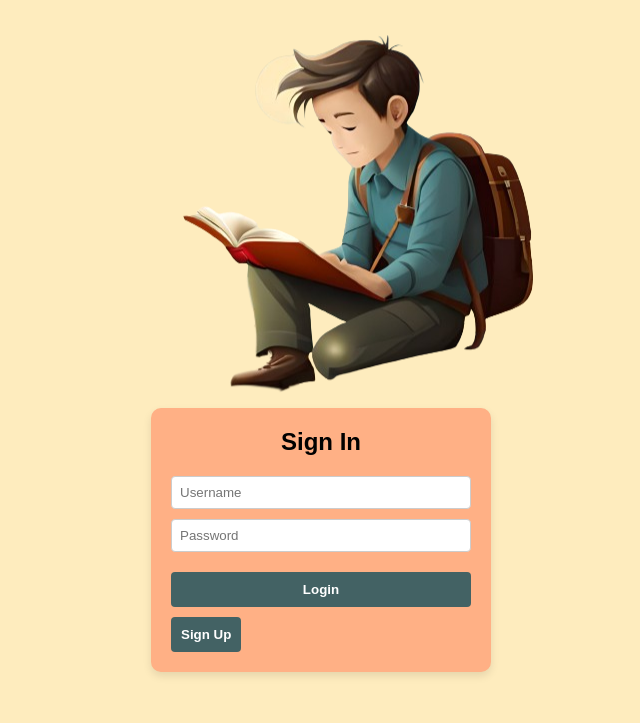
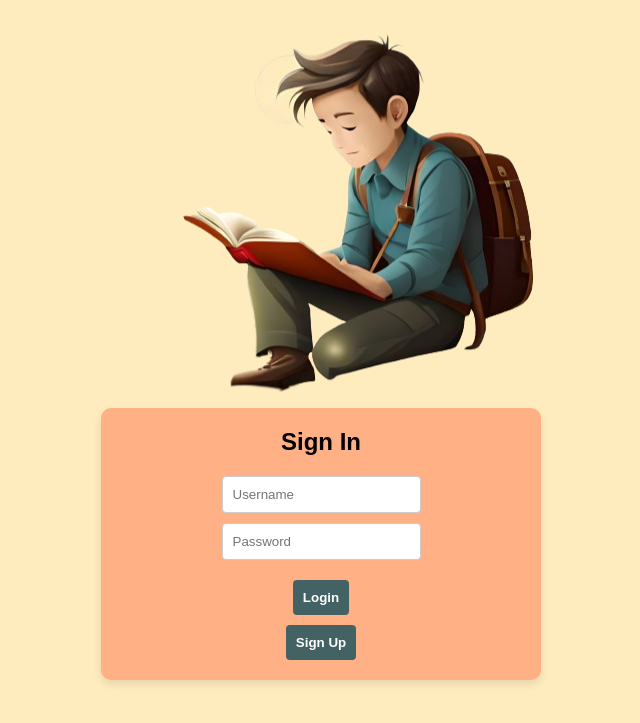
Before and after one commit to bruikey/Shaunslib, a Flask app: page / in a window 1280 px wide. Shown: the top 723 px of the page, without its empty margins (319-959 px from the left). Run offline with Flask 3, Linux system fonts and the light colour scheme.

Commit message:
update db

```diff
--- a/app.py
+++ b/app.py
@@ -1,5 +1,5 @@
 from flask import Flask, render_template, request, redirect, url_for
-from models import db, User
+from models import User, db
 
 app = Flask(__name__)
 app.config['SQLALCHEMY_DATABASE_URI'] = 'postgresql://bruikey03:japan@tokyo@10.160.0.5:5432/bruikey03'
--- a/models.py
+++ b/models.py
@@ -3,6 +3,9 @@ from flask_sqlalchemy import SQLAlchemy
 db = SQLAlchemy()
 
 class User(db.Model):
+    __tablename__ = 'users'
+
     id = db.Column(db.Integer, primary_key=True)
     username = db.Column(db.String(80), unique=True, nullable=False)
+    email = db.Column(db.String(120), unique=True, nullable=False)
     password = db.Column(db.String(255), nullable=False)
--- a/static/style.css
+++ b/static/style.css
@@ -38,10 +38,11 @@ body {
 .login-section {
   background-color: #ffb085;
   padding: 20px;
-  width: 300px;
+  width: 400px;
   margin: 0 auto;
   box-shadow: 0 4px 8px rgba(0, 0, 0, 0.1);
   border-radius: 10px;
+
 }
 
 .login-section h2 {
@@ -53,10 +54,12 @@ body {
 .login-section form {
   display: flex;
   flex-direction: column;
+  justify-content: center;
+  align-items: center;
 }
 
 .login-section input {
-  padding: 8px;
+  padding: 10px;
   margin-bottom: 10px;
   border: 1px solid #ccc;
   border-radius: 4px;
@@ -76,3 +79,11 @@ body {
 .login-section button:hover {
   background-color: #1c4144;
 }
+
+.login-section a {
+  text-decoration: none;
+}
+
+.register-link {
+  display: inline-block;
+}
--- a/templates/index.html
+++ b/templates/index.html
@@ -19,8 +19,12 @@
 		<input type="text" id="username" name="username" placeholder="Username">
 		<input type="password" id="password" name="password" placeholder="Password">
 
-		<button class="login-button" type="submit">Login</button> <!-- Added the type attribute and set it to "submit" -->
-        <a href="{{ url_for('signup') }}"><button class="register-button" type="submit">Sign Up</button> </a>
+		<a href="#placeholder" class="register-link">
+		<button class="login-button" type="submit">Login</button>
+		</a>
+		<a href="{{ url_for('signup') }}" class="register-link">
+			<button class="register-button" type="button">Sign Up</button>
+		</a>
 	</form>
 </div>
 
--- a/templates/signup.html
+++ b/templates/signup.html
@@ -3,7 +3,8 @@
 <html>
 <head>
     <title>Shaunslib Register</title>
-    <script src="{{ url_for('static', filename='js/signup.js') }}"></script>
+    <link rel="icon" href="{{ url_for('static', filename='favicon.ico') }}" type="image/x-icon">
+    <script src="/static/js/signup.js"></script>
 </head>
 <body>
     <h1>Sign Up</h1>
```
Also changed, not shown: 2 other files.
